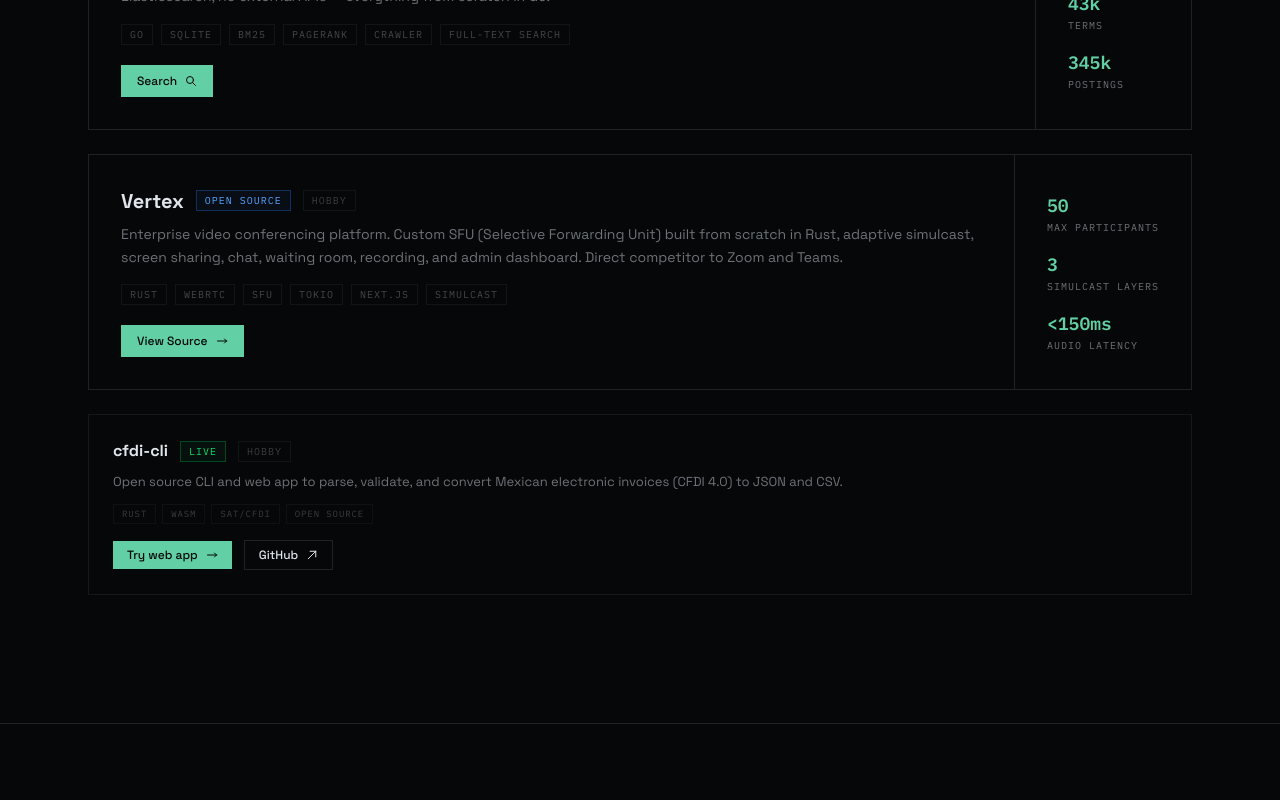
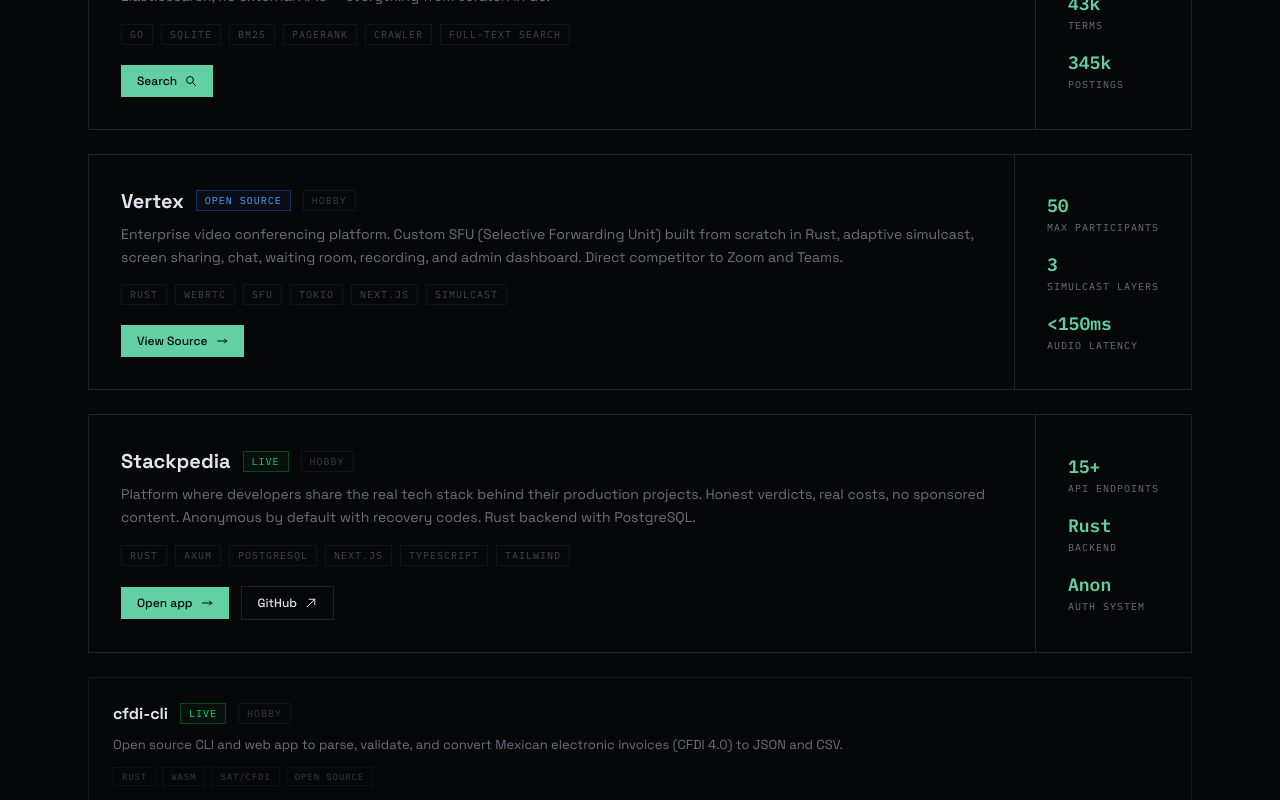
Before and after one commit to orbita-pos/jesusbr.com, a Next.js app: page / in a window 1280 px wide. Shown: the part 2000-2800 px from the top of the page. Built offline with nearby package versions, Linux system fonts and the light colour scheme.

Commit message:
Add Stackpedia to projects section and fix GitHub links
Co-Authored-By: Claude Opus 4.6 <noreply@anthropic.com>

```diff
--- a/components/projects.tsx
+++ b/components/projects.tsx
@@ -162,7 +162,7 @@ export function Projects() {
               </div>
               <div className="mt-5 flex flex-wrap items-center gap-3">
                 <a
-                  href="https://github.com/jesusbr/shadow"
+                  href="https://github.com/orbita-pos/jesusbr-shadow"
                   target="_blank"
                   rel="noopener noreferrer"
                   className="group inline-flex items-center gap-2 bg-primary px-4 py-2 text-xs font-medium text-primary-foreground transition-all hover:opacity-90"
@@ -287,7 +287,7 @@ export function Projects() {
               </div>
               <div className="mt-5">
                 <a
-                  href="https://github.com/jesusbr/vertex"
+                  href="https://github.com/orbita-pos/vertex"
                   target="_blank"
                   rel="noopener noreferrer"
                   className="group inline-flex items-center gap-2 bg-primary px-4 py-2 text-xs font-medium text-primary-foreground transition-all hover:opacity-90"
@@ -305,6 +305,80 @@ export function Projects() {
                 { value: "50", label: "max participants" },
                 { value: "3", label: "simulcast layers" },
                 { value: "<150ms", label: "audio latency" },
+              ].map((stat) => (
+                <div key={stat.label} className="flex flex-col">
+                  <span className="font-mono text-lg font-bold text-primary">
+                    {stat.value}
+                  </span>
+                  <span className="font-mono text-[10px] uppercase tracking-widest text-muted-foreground">
+                    {stat.label}
+                  </span>
+                </div>
+              ))}
+            </div>
+          </div>
+        </div>
+
+        {/* ── Tier 2: Stackpedia ── */}
+        <div className="mt-6 border border-border">
+          <div className="flex flex-col md:flex-row">
+            {/* Left: info */}
+            <div className="flex-1 p-8 md:w-2/3">
+              <div className="flex items-center gap-3">
+                <h3 className="text-xl font-bold text-foreground">Stackpedia</h3>
+                <span className="inline-block border border-green-500/30 bg-green-500/5 px-2 py-0.5 font-mono text-[10px] uppercase tracking-widest text-green-400">
+                  Live
+                </span>
+                <span className="inline-block border border-border/50 px-2 py-0.5 font-mono text-[10px] uppercase tracking-widest text-muted-foreground/50">
+                  Hobby
+                </span>
+              </div>
+              <p className="mt-2 text-sm leading-relaxed text-muted-foreground">
+                Platform where developers share the real tech stack behind their production
+                projects. Honest verdicts, real costs, no sponsored content. Anonymous
+                by default with recovery codes. Rust backend with PostgreSQL.
+              </p>
+              <div className="mt-4 flex flex-wrap gap-2">
+                {["Rust", "Axum", "PostgreSQL", "Next.js", "TypeScript", "Tailwind"].map((tech) => (
+                  <span
+                    key={tech}
+                    className="border border-border/50 px-2 py-0.5 font-mono text-[10px] uppercase tracking-widest text-muted-foreground/60"
+                  >
+                    {tech}
+                  </span>
+                ))}
+              </div>
+              <div className="mt-5 flex flex-wrap items-center gap-3">
+                <a
+                  href="https://stackpedia.jesusbr.com"
+                  target="_blank"
+                  rel="noopener noreferrer"
+                  className="group inline-flex items-center gap-2 bg-primary px-4 py-2 text-xs font-medium text-primary-foreground transition-all hover:opacity-90"
+                >
+                  Open app
+                  <svg className="h-3 w-3 transition-transform group-hover:translate-x-1" fill="none" viewBox="0 0 24 24" stroke="currentColor" strokeWidth={2}>
+                    <path strokeLinecap="round" strokeLinejoin="round" d="M17 8l4 4m0 0l-4 4m4-4H3" />
+                  </svg>
+                </a>
+                <a
+                  href="https://github.com/orbita-pos/stackpedia"
+                  target="_blank"
+                  rel="noopener noreferrer"
+                  className="inline-flex items-center gap-2 border border-border px-4 py-2 text-xs font-medium text-foreground transition-all hover:border-primary hover:text-primary"
+                >
+                  GitHub
+                  <svg className="h-3 w-3" fill="none" viewBox="0 0 24 24" stroke="currentColor" strokeWidth={2}>
+                    <path strokeLinecap="round" strokeLinejoin="round" d="M4.5 19.5l15-15m0 0H8.25m11.25 0v11.25" />
+                  </svg>
+                </a>
+              </div>
+            </div>
+            {/* Right: stats */}
+            <div className="mt-6 flex flex-wrap gap-6 md:mt-0 md:flex-col md:justify-center md:gap-4 md:border-l md:border-border md:p-8">
+              {[
+                { value: "15+", label: "API endpoints" },
+                { value: "Rust", label: "backend" },
+                { value: "Anon", label: "auth system" },
               ].map((stat) => (
                 <div key={stat.label} className="flex flex-col">
                   <span className="font-mono text-lg font-bold text-primary">
```
